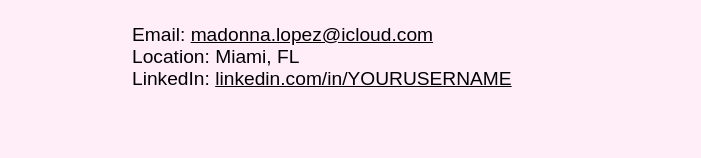
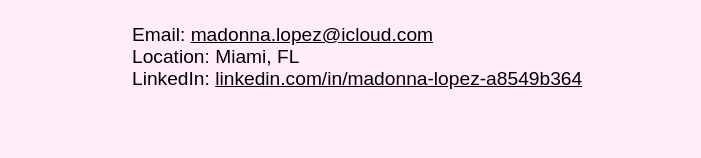
Before and after one commit to madonnalopez/madonnalopez.github.io, a plain HTML site: page index.html in a window 1280 px wide. Shown: the part 1238-1396 px from the top of the page, without its empty margins (208-909 px from the left). Drawn offline with Linux system fonts and the light colour scheme.

Commit message:
Update index.html

```diff
--- a/index.html
+++ b/index.html
@@ -45,7 +45,7 @@
         <h2>Contact Me</h2>
         <p>Email: <a href="mailto:madonna.lopez@icloud.com">madonna.lopez@icloud.com</a></p>
         <p>Location: Miami, FL</p>
-        <p>LinkedIn: <a href="https://www.linkedin.com/in/YOURUSERNAME" target="_blank">linkedin.com/in/YOURUSERNAME</a></p>
+       <p>LinkedIn: <a href="https://www.linkedin.com/in/madonna-lopez-a8549b364" target="_blank">linkedin.com/in/madonna-lopez-a8549b364</a></p>
     </section>
     <footer>
         <p>&copy; 2025 Madonna Lopez</p>
```
